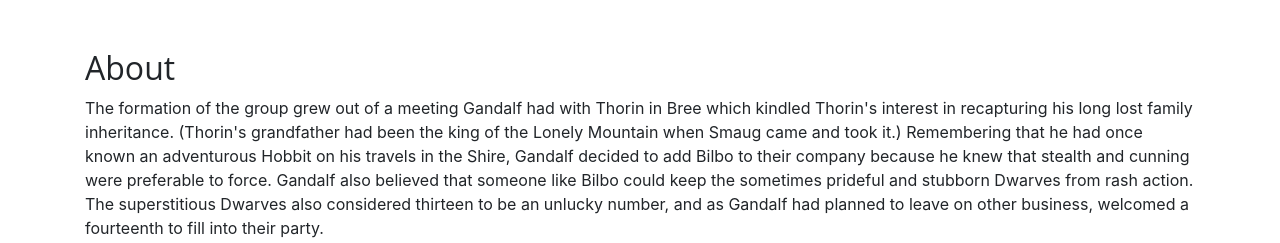
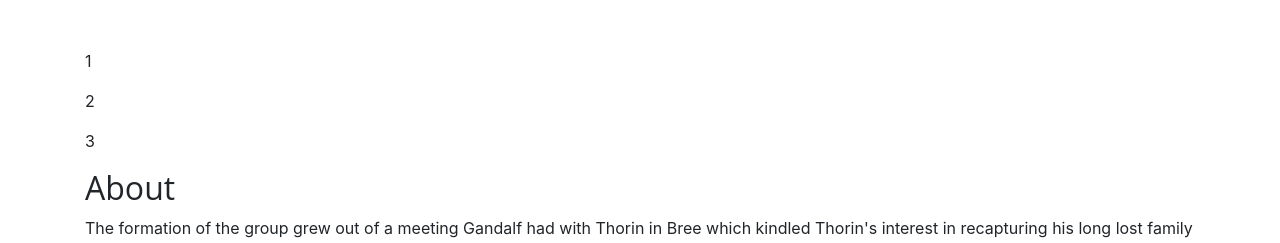
Before and after one commit to DelroyBrown28/flaskApp, a Flask app: page /about.html in a window 1280 px wide. Shown: the part 533-776 px from the top of the page. Run offline with Flask 2, Linux system fonts and the light colour scheme; some libraries are stand-ins or nearby versions.

Commit message:
Flask App For Loop

```diff
--- a/app.py
+++ b/app.py
@@ -4,23 +4,28 @@ from flask import Flask, render_template
 
 app = Flask(__name__)
 
+
 @app.route('/')
 def index():
     return render_template("index.html")
 
+
 @app.route('/about.html')
 def about():
-    return render_template('about.html', page_title="About")
+    return render_template('about.html', page_title="About", list_of_numbers=[1, 2, 3])
+
 
 @app.route('/contact.html')
 def contact():
     return render_template('contact.html', page_title="Contact")
 
+
 @app.route('/careers.html')
 def careers():
     return render_template('careers.html', page_title="Careers")
 
+
 if __name__ == "__main__":
     app.run(host=os.environ.get("IP"),
-    port=int(os.environ.get("PORT", 5000)),
-    debug=True)
+            port=int(os.environ.get("PORT", 5000)),
+            debug=True)
--- a/templates/about.html
+++ b/templates/about.html
@@ -1,5 +1,10 @@
 {% extends 'base.html' %}
 {% block content %}
+
+{% for number in list_of_numbers %}
+<p>{{ number }}</p>
+{% endfor %}
+
 <h2>About</h2>
 
 <p>
```
